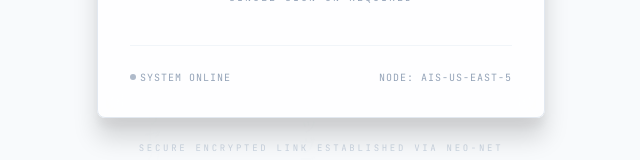
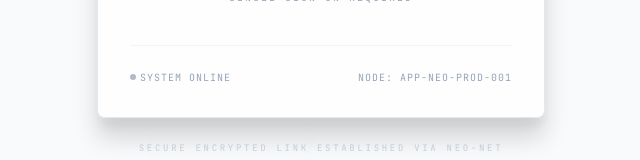
Before and after one commit to pkeenan87/Neo, a Next.js app in the folder web/: page / in a window 1280 px wide. Shown: the part 475-635 px from the top of the page, without its empty margins (319-959 px from the left). Built offline with nearby package versions, Linux system fonts and the light colour scheme.

Commit message:
🎨 style: update login node name to match production hostname
Co-Authored-By: Claude Opus 4.6 <noreply@anthropic.com>

```diff
--- a/web/components/LoginPage/LoginPage.tsx
+++ b/web/components/LoginPage/LoginPage.tsx
@@ -158,7 +158,7 @@ export function LoginPage({
                   <span className={styles.statusDot} aria-hidden="true" />
                   System Online
                 </div>
-                <div>Node: AIS-US-EAST-5</div>
+                <div>Node: APP-NEO-PROD-001</div>
               </div>
             </div>
 
```
